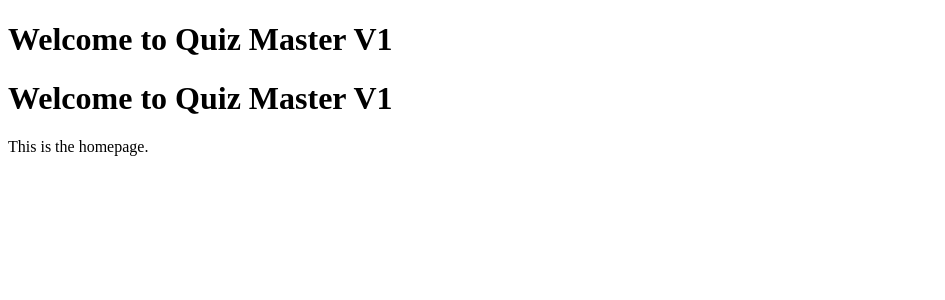
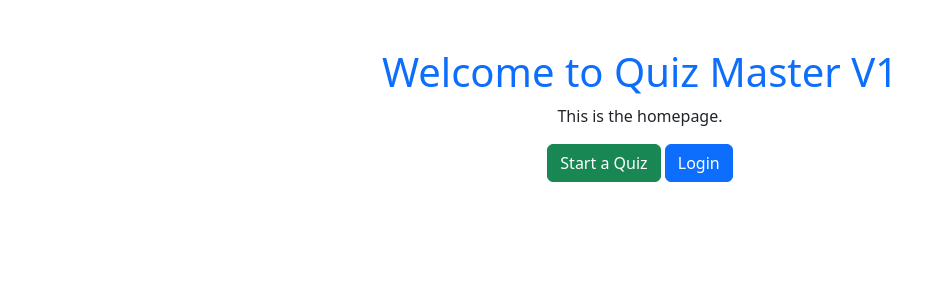
Before and after one commit to 24f100ds2698/Quiz-master-V1-, a Flask app: page / in a window 1280 px wide. Shown: the top 300 px of the page, without its empty margins (0-945 px from the left). Run offline with Flask 3, Linux system fonts and the light colour scheme.

Commit message:
Updated index.html

```diff
--- a/app/templates/index.html
+++ b/app/templates/index.html
@@ -1,21 +1,17 @@
 <!DOCTYPE html>
-
-<html>
-<head>
-    <title>Home</title>
-</head>
-<body>
-    <h1>Welcome to Quiz Master V1</h1>
-
 <html lang="en">
 <head>
     <meta charset="UTF-8">
     <meta name="viewport" content="width=device-width, initial-scale=1.0">
     <title>Quiz Master V1</title>
+    <link href="https://cdn.jsdelivr.net/npm/bootstrap@5.3.0/dist/css/bootstrap.min.css" rel="stylesheet">
 </head>
-<body>
-    <h1>Welcome to Quiz Master V1</h1>
-    <p>This is the homepage.</p>
-
+<body class="container mt-5">
+    <h1 class="text-primary text-center">Welcome to Quiz Master V1</h1>
+    <p class="text-center">This is the homepage.</p>
+    <div class="text-center">
+        <a href="/quiz" class="btn btn-success">Start a Quiz</a>
+        <a href="/login" class="btn btn-primary">Login</a>
+    </div>
 </body>
 </html>
```
